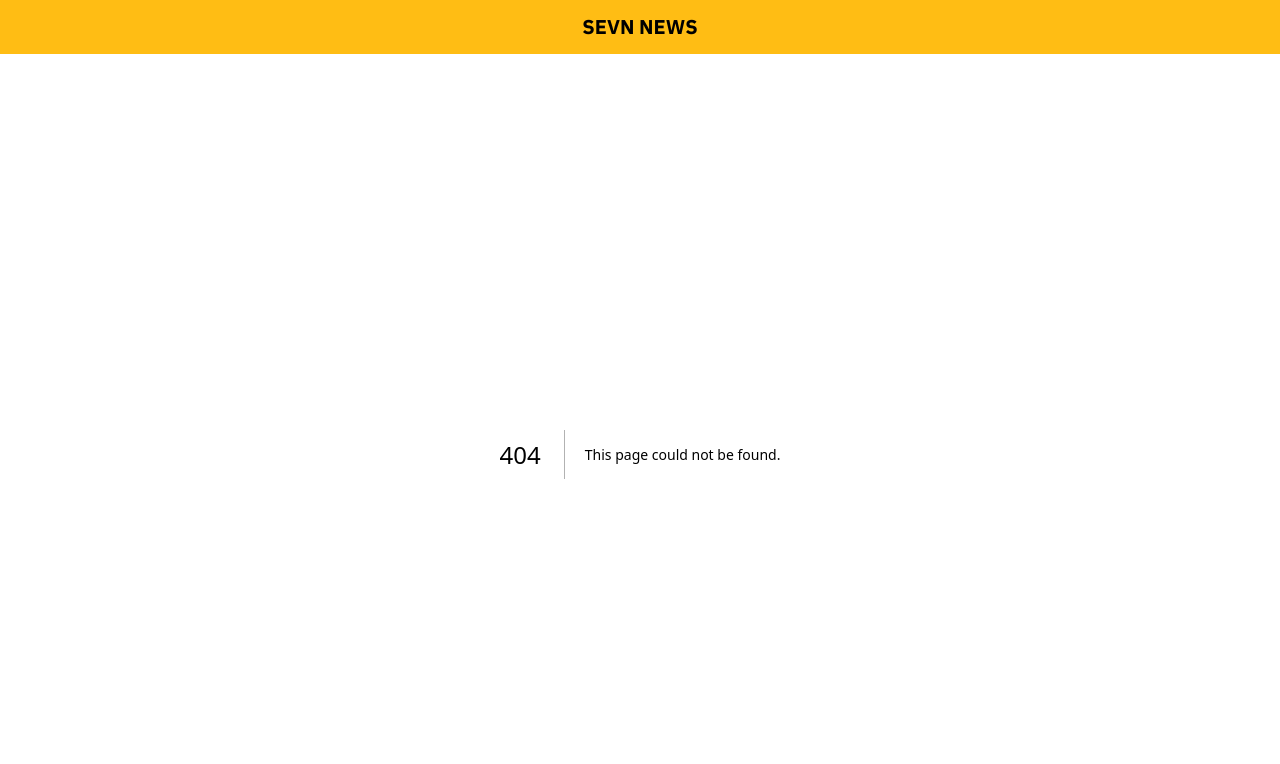
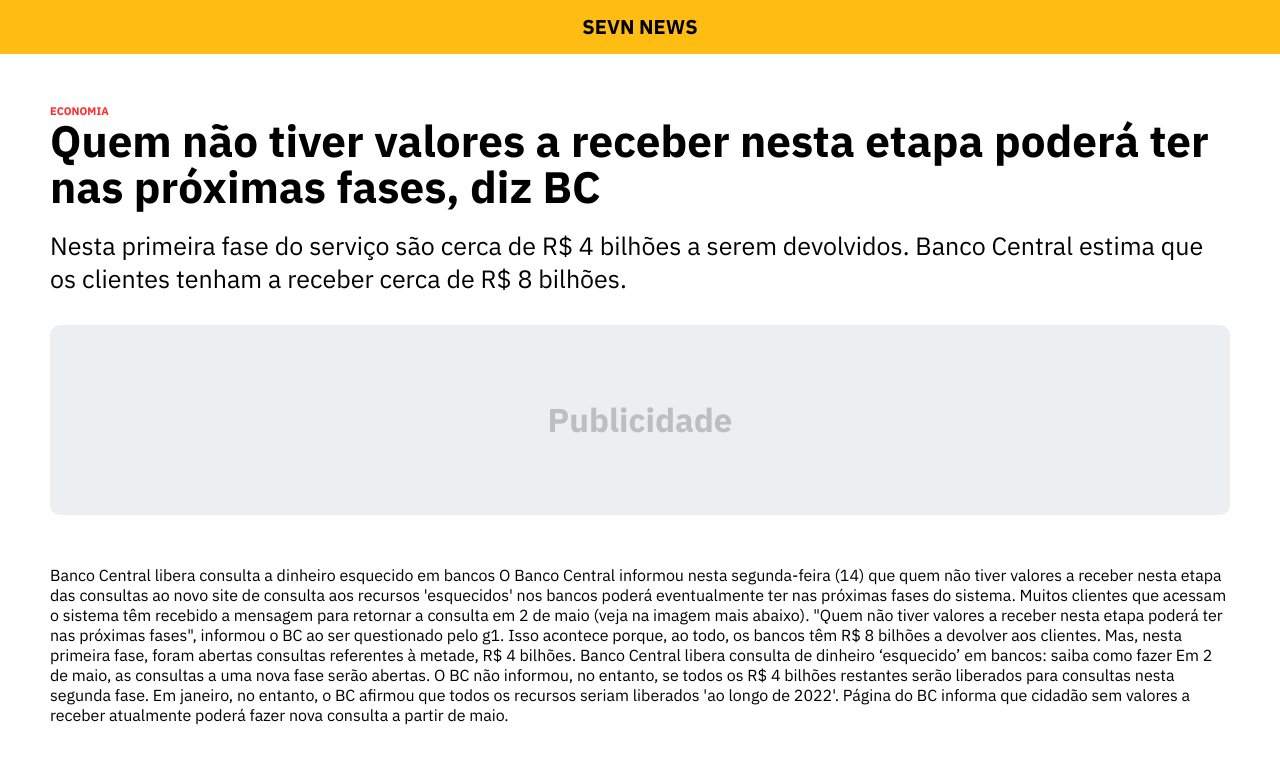
Before and after one commit to AndersonGama31/sevn-front, a Next.js app: page /news/1 in a window 1280 px wide. Before the commit this address had no page. Shown: the top 764 px of the page. Built offline with nearby package versions, Linux system fonts and the light colour scheme.

Commit message:
feat: Add News Page with dynamic route

```diff
--- a/package.json
+++ b/package.json
@@ -9,6 +9,7 @@
     "lint": "next lint"
   },
   "dependencies": {
+    "lucide": "^0.379.0",
     "next": "14.2.3",
     "react": "^18",
     "react-dom": "^18"
--- a/src/app/home/home.module.css
+++ b/src/app/home/home.module.css
@@ -61,10 +61,6 @@
 }
 
 @media (max-width: 480px) {
-    .main {
-        padding: 0 10px 10px 10px;
-    }
-
     .main .secondaryNews {
         grid-template-columns: 1fr;
     }
--- /dev/null
+++ b/src/app/news/[slug]/news.module.css
@@ -0,0 +1,50 @@
+.main {
+    display: flex;
+    flex-direction: column;
+    padding: 0 50px 50px 50px;
+    max-width: 1280px;
+    margin: 0 auto;
+}
+
+.main section {
+    margin-top: 50px;
+    row-gap: 20px;
+    display: flex;
+    column-gap: 20px;
+    flex-direction: column;
+}
+
+.main section h2 {
+    font-size: 25px;
+    font-weight: 400;
+    line-height: 32.5px;
+    text-align: left;
+    color: #000000;
+}
+
+@media (max-width: 768px) {
+    .main section h2 {
+        font-size: 20px;
+        line-height: 26px;
+    }
+}
+
+@media (max-width: 1024px) {
+    .main {
+        padding: 0 30px 30px 30px;
+    }
+
+    .main section {
+        flex-direction: column;
+    }
+}
+
+@media (max-width: 768px) {
+    .main {
+        padding: 0 20px 20px 20px;
+    }
+
+    .main section {
+        flex-direction: column;
+    }
+}
--- /dev/null
+++ b/src/app/news/[slug]/page.tsx
@@ -0,0 +1,24 @@
+import * as Component from '@/components'
+
+import Styles from './news.module.css'
+
+export default function NewsPage({ params }: { params: { slug: string } }) {
+  return (
+    <main className={Styles.main}>
+      <section>
+        <Component.Headline />
+
+        <h2>
+          Nesta primeira fase do serviço são cerca de R$ 4 bilhões a serem devolvidos. Banco Central estima que os
+          clientes tenham a receber cerca de R$ 8 bilhões.
+        </h2>
+      </section>
+
+      <Component.Banner />
+
+      <section>
+        <Component.Content />
+      </section>
+    </main>
+  )
+}
--- /dev/null
+++ b/src/components/content/content.module.css
@@ -0,0 +1,7 @@
+article {
+    font-family: IBM Plex Sans;
+    font-size: 20px;
+    font-weight: 400;
+    line-height: 26px;
+    text-align: left;
+}
--- /dev/null
+++ b/src/components/content/index.tsx
@@ -0,0 +1,19 @@
+import React from 'react'
+
+export const Content: React.FC = () => {
+  return (
+    <article>
+      Banco Central libera consulta a dinheiro esquecido em bancos O Banco Central informou nesta segunda-feira (14) que
+      quem não tiver valores a receber nesta etapa das consultas ao novo site de consulta aos recursos 'esquecidos' nos
+      bancos poderá eventualmente ter nas próximas fases do sistema. Muitos clientes que acessam o sistema têm recebido
+      a mensagem para retornar a consulta em 2 de maio (veja na imagem mais abaixo). "Quem não tiver valores a receber
+      nesta etapa poderá ter nas próximas fases", informou o BC ao ser questionado pelo g1. Isso acontece porque, ao
+      todo, os bancos têm R$ 8 bilhões a devolver aos clientes. Mas, nesta primeira fase, foram abertas consultas
+      referentes à metade, R$ 4 bilhões. Banco Central libera consulta de dinheiro ‘esquecido’ em bancos: saiba como
+      fazer Em 2 de maio, as consultas a uma nova fase serão abertas. O BC não informou, no entanto, se todos os R$ 4
+      bilhões restantes serão liberados para consultas nesta segunda fase. Em janeiro, no entanto, o BC afirmou que
+      todos os recursos seriam liberados 'ao longo de 2022'. Página do BC informa que cidadão sem valores a receber
+      atualmente poderá fazer nova consulta a partir de maio.
+    </article>
+  )
+}
--- a/src/components/index.ts
+++ b/src/components/index.ts
@@ -3,3 +3,4 @@ export { Banner } from './banner'
 export { Headline } from './headline'
 export { ImageNewsCard } from './image-news-card'
 export { SecondaryNews } from './secondary-news'
+export { Content } from './content'
```
Also changed, not shown: src/app/news/news.module.css (deleted, +0 -225 lines), src/app/news/page.tsx (deleted, +0 -8 lines), 1 other file (tests, documents, lock files or other folders).
